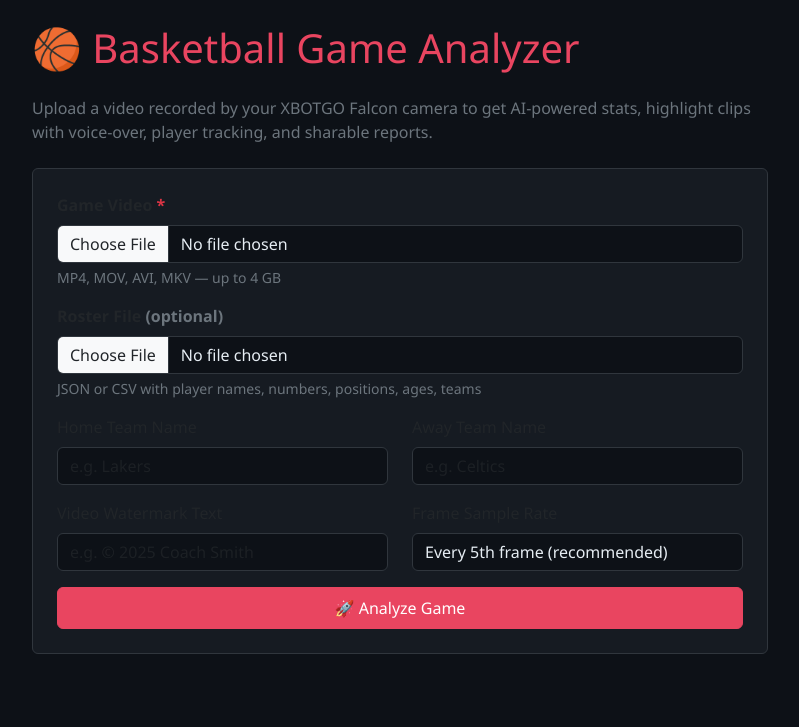
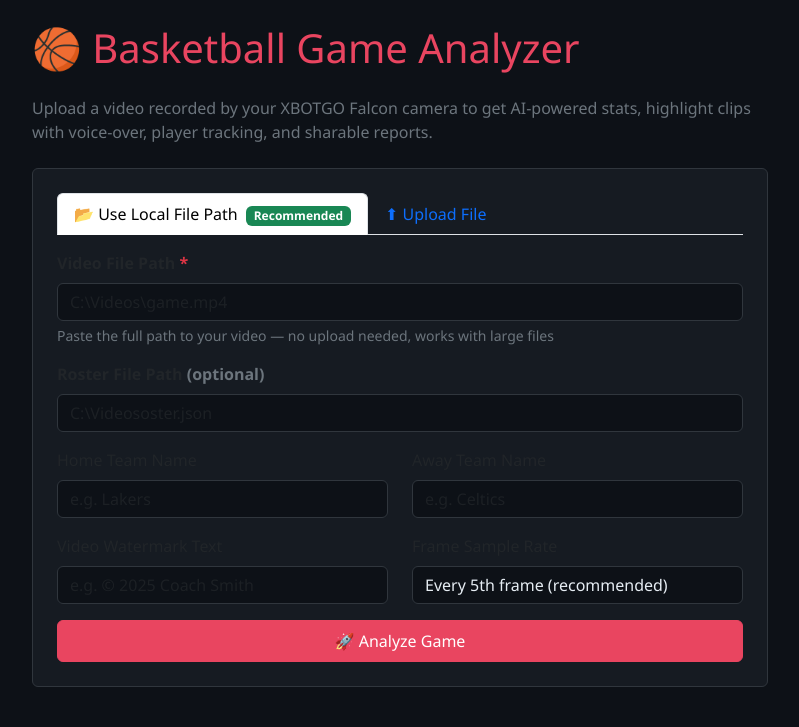
Before and after one commit to gipghub/tutorial, a Flask app: page / in a window 1280 px wide. Shown: the part 55-782 px from the top of the page, without its empty margins (240-1039 px from the left). Run offline with Flask 3, Linux system fonts and the light colour scheme.

Commit message:
syncing changes to the repository...

```diff
--- a/basketball_analyzer/web/app.py
+++ b/basketball_analyzer/web/app.py
@@ -24,7 +24,7 @@ from basketball_analyzer.sharing.email_sender import EmailSender
 from basketball_analyzer.sharing.share_link import generate_qr, generate_share_url
 
 UPLOAD_FOLDER = Path("uploads")
-JOBS: dict[str, dict] = {}  # job_id → {status, config, result, error}
+JOBS: dict[str, dict] = {}  # job_id -> {status, config, result, error}
 ALLOWED_VIDEO = {".mp4", ".mov", ".avi", ".mkv"}
 ALLOWED_ROSTER = {".json", ".csv"}
 
@@ -41,49 +41,62 @@ def create_app(config: AnalyzerConfig | None = None) -> Flask:
 
     @app.route("/upload", methods=["POST"])
     def upload():
-        video = request.files.get("video")
-        roster = request.files.get("roster")
-        if not video or not video.filename:
-            return jsonify({"error": "No video file provided"}), 400
+        try:
+            job_id = str(uuid.uuid4())
+            job_dir = UPLOAD_FOLDER / job_id
+            job_dir.mkdir()
 
-        ext = Path(video.filename).suffix.lower()
-        if ext not in ALLOWED_VIDEO:
-            return jsonify({"error": f"Unsupported video format: {ext}"}), 400
+            roster_path: Path | None = None
 
-        job_id = str(uuid.uuid4())
-        job_dir = UPLOAD_FOLDER / job_id
-        job_dir.mkdir()
+            local_video = request.form.get("local_video_path", "").strip()
+            if local_video:
+                video_path = Path(local_video)
+                if not video_path.exists():
+                    return jsonify({"error": f"File not found: {local_video}"}), 400
+                if video_path.suffix.lower() not in ALLOWED_VIDEO:
+                    return jsonify({"error": f"Unsupported format: {video_path.suffix}"}), 400
+                local_roster = request.form.get("local_roster_path", "").strip()
+                if local_roster and Path(local_roster).exists():
+                    roster_path = Path(local_roster)
+            else:
+                video = request.files.get("video")
+                roster = request.files.get("roster")
+                if not video or not video.filename:
+                    return jsonify({"error": "No video file provided"}), 400
+                ext = Path(video.filename).suffix.lower()
+                if ext not in ALLOWED_VIDEO:
+                    return jsonify({"error": f"Unsupported video format: {ext}"}), 400
+                video_path = job_dir / secure_filename(video.filename)
+                video.save(str(video_path))
+                if roster and roster.filename:
+                    r_ext = Path(roster.filename).suffix.lower()
+                    if r_ext in ALLOWED_ROSTER:
+                        roster_path = job_dir / secure_filename(roster.filename)
+                        roster.save(str(roster_path))
 
-        video_path = job_dir / secure_filename(video.filename)
-        video.save(str(video_path))
+            cfg = config or AnalyzerConfig()
+            cfg.output_dir = job_dir / "output"
 
-        roster_path: Path | None = None
-        if roster and roster.filename:
-            r_ext = Path(roster.filename).suffix.lower()
-            if r_ext in ALLOWED_ROSTER:
-                roster_path = job_dir / secure_filename(roster.filename)
-                roster.save(str(roster_path))
+            form = request.form
+            cfg.frame_sample_rate = int(form.get("frame_rate", cfg.frame_sample_rate))
+            cfg.team_home_name = form.get("team_home", cfg.team_home_name)
+            cfg.team_away_name = form.get("team_away", cfg.team_away_name)
+            cfg.watermark_text = form.get("watermark", cfg.watermark_text)
 
-        cfg = config or AnalyzerConfig()
-        cfg.output_dir = job_dir / "output"
-        cfg.html_report = True
+            JOBS[job_id] = {"status": "queued", "progress": 0, "total": 1, "result": None, "error": None}
 
-        form = request.form
-        cfg.frame_sample_rate = int(form.get("frame_rate", cfg.frame_sample_rate))
-        cfg.team_home_name = form.get("team_home", cfg.team_home_name)
-        cfg.team_away_name = form.get("team_away", cfg.team_away_name)
-        cfg.watermark_text = form.get("watermark", cfg.watermark_text)
+            thread = threading.Thread(
+                target=_run_job,
+                args=(job_id, video_path, roster_path, cfg),
+                daemon=True,
+            )
+            thread.start()
 
-        JOBS[job_id] = {"status": "queued", "progress": 0, "total": 1, "result": None, "error": None}
+            return jsonify({"job_id": job_id})
 
-        thread = threading.Thread(
-            target=_run_job,
-            args=(job_id, video_path, roster_path, cfg),
-            daemon=True,
-        )
-        thread.start()
-
-        return jsonify({"job_id": job_id})
+        except Exception as exc:
+            import traceback
+            return jsonify({"error": str(exc), "detail": traceback.format_exc()}), 500
 
     @app.route("/status/<job_id>")
     def status(job_id: str):
@@ -236,7 +249,6 @@ def _run_job(
             html_report=True,
             progress_callback=on_progress,
         )
-        # Convert Path objects to strings for JSON serialisation in templates
         result["report_path"] = str(result.get("report_path") or "")
         result["html_path"] = str(result.get("html_path") or "")
         result["zip_path"] = str(result.get("zip_path") or "")
--- a/basketball_analyzer/web/templates/index.html
+++ b/basketball_analyzer/web/templates/index.html
@@ -10,17 +10,46 @@
     </p>
 
     <div class="card p-4 mb-4">
+      <ul class="nav nav-tabs mb-3" id="inputTabs">
+        <li class="nav-item">
+          <button class="nav-link active" id="localTab" type="button" onclick="switchTab('local')">
+            📂 Use Local File Path <span class="badge bg-success ms-1">Recommended</span>
+          </button>
+        </li>
+        <li class="nav-item">
+          <button class="nav-link" id="uploadTab" type="button" onclick="switchTab('upload')">
+            ⬆ Upload File
+          </button>
+        </li>
+      </ul>
+
       <form id="uploadForm" enctype="multipart/form-data">
-        <div class="mb-3">
-          <label class="form-label fw-bold">Game Video <span class="text-danger">*</span></label>
-          <input type="file" class="form-control" name="video" accept=".mp4,.mov,.avi,.mkv" required>
-          <div class="form-text text-secondary">MP4, MOV, AVI, MKV — up to 4 GB</div>
+
+        <div id="localPanel">
+          <div class="mb-3">
+            <label class="form-label fw-bold">Video File Path <span class="text-danger">*</span></label>
+            <input type="text" class="form-control" name="local_video_path" id="localVideoPath"
+              placeholder="C:\Videos\game.mp4">
+            <div class="form-text text-secondary">Paste the full path to your video — no upload needed, works with large files</div>
+          </div>
+          <div class="mb-3">
+            <label class="form-label fw-bold">Roster File Path <span class="text-secondary">(optional)</span></label>
+            <input type="text" class="form-control" name="local_roster_path"
+              placeholder="C:\Videos
+oster.json">
+          </div>
         </div>
 
-        <div class="mb-3">
-          <label class="form-label fw-bold">Roster File <span class="text-secondary">(optional)</span></label>
-          <input type="file" class="form-control" name="roster" accept=".json,.csv">
-          <div class="form-text text-secondary">JSON or CSV with player names, numbers, positions, ages, teams</div>
+        <div id="uploadPanel" style="display:none;">
+          <div class="mb-3">
+            <label class="form-label fw-bold">Game Video <span class="text-danger">*</span></label>
+            <input type="file" class="form-control" name="video" accept=".mp4,.mov,.avi,.mkv">
+            <div class="form-text text-secondary">MP4, MOV, AVI, MKV — may fail for large files on Windows</div>
+          </div>
+          <div class="mb-3">
+            <label class="form-label fw-bold">Roster File <span class="text-secondary">(optional)</span></label>
+            <input type="file" class="form-control" name="roster" accept=".json,.csv">
+          </div>
         </div>
 
         <div class="row mb-3">
@@ -62,25 +91,53 @@
 {% endblock %}
 {% block scripts %}
 <script>
+let activeTab = 'local';
+
+function switchTab(tab) {
+  activeTab = tab;
+  document.getElementById('localPanel').style.display  = tab === 'local'  ? '' : 'none';
+  document.getElementById('uploadPanel').style.display = tab === 'upload' ? '' : 'none';
+  document.getElementById('localTab').classList.toggle('active',  tab === 'local');
+  document.getElementById('uploadTab').classList.toggle('active', tab === 'upload');
+  document.getElementById('localVideoPath').required  = (tab === 'local');
+}
+
 document.getElementById('uploadForm').addEventListener('submit', async (e) => {
   e.preventDefault();
   const btn = document.getElementById('submitBtn');
-  btn.textContent = '⏳ Uploading...';
+  btn.textContent = activeTab === 'local' ? '⏳ Starting...' : '⏳ Uploading...';
   btn.disabled = true;
 
   const formData = new FormData(e.target);
+  if (activeTab === 'upload') {
+    formData.set('local_video_path', '');
+    formData.set('local_roster_path', '');
+  }
   try {
     const resp = await fetch('/upload', { method: 'POST', body: formData });
-    const data = await resp.json();
+    const text = await resp.text();
+    let data;
+    try {
+      data = JSON.parse(text);
+    } catch {
+      const firstLine = text.replace(/<[^>]+>/g, ' ').replace(/\s+/g, ' ').trim().slice(0, 300);
+      alert('Server error:
+' + firstLine);
+      btn.textContent = '🚀 Analyze Game';
+      btn.disabled = false;
+      return;
+    }
     if (data.job_id) {
       window.location.href = `/results/${data.job_id}`;
     } else {
-      alert('Error: ' + (data.error || 'Unknown error'));
+      alert('Error: ' + (data.error || 'Unknown error') + (data.detail ? '
+
+' + data.detail.slice(0, 500) : ''));
       btn.textContent = '🚀 Analyze Game';
       btn.disabled = false;
     }
   } catch (err) {
-    alert('Upload failed: ' + err.message);
+    alert('Failed: ' + err.message);
     btn.textContent = '🚀 Analyze Game';
     btn.disabled = false;
   }
```
